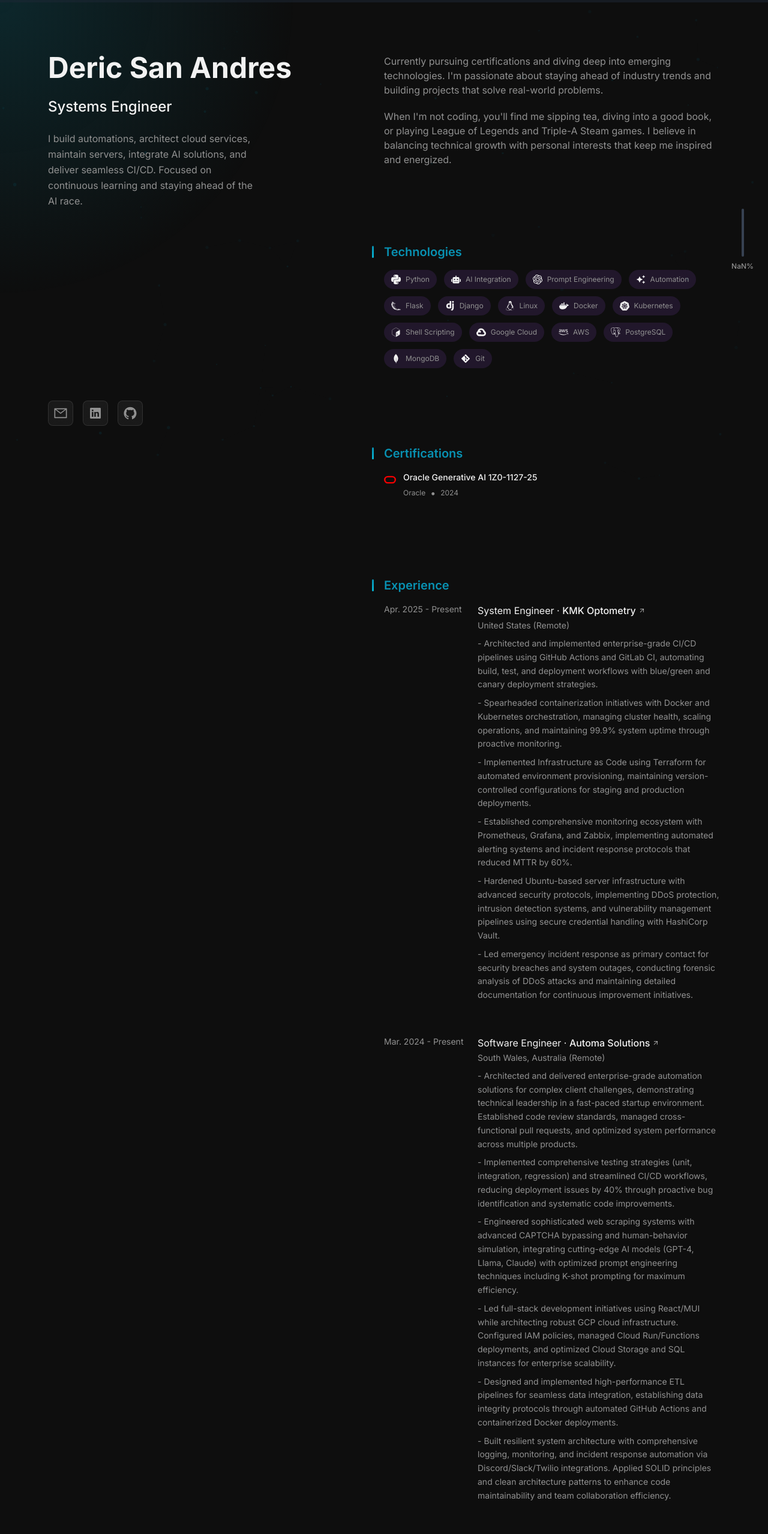
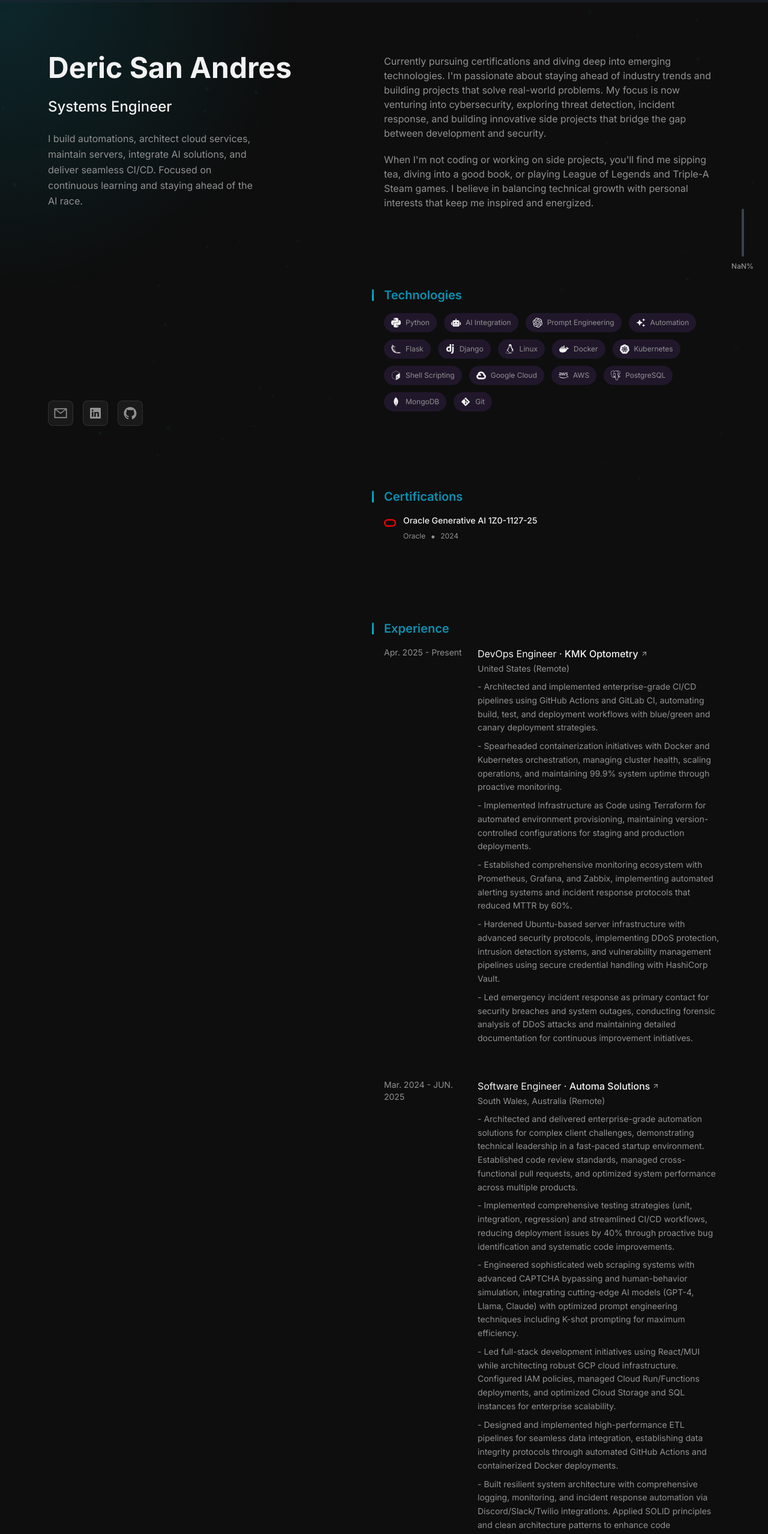
Before and after one commit to dericsanandres/modern-portfolio, a Next.js app: page / in a window 1280 px wide. Shown: the top 2558 px of the page at 60% size. Built offline with nearby package versions, Linux system fonts and the light colour scheme; no server answers.

Commit message:
feat: update experience to reflect DevOps Engineer role and adjust company details

```diff
--- a/src/components/Sections/About.tsx
+++ b/src/components/Sections/About.tsx
@@ -22,10 +22,10 @@ const About = (): React.JSX.Element => {
           .
         </p> */}
         <p>
-          Currently pursuing certifications and diving deep into emerging technologies. I'm passionate about staying ahead of industry trends and building projects that solve real-world problems.
+          Currently pursuing certifications and diving deep into emerging technologies. I'm passionate about staying ahead of industry trends and building projects that solve real-world problems. My focus is now venturing into cybersecurity, exploring threat detection, incident response, and building innovative side projects that bridge the gap between development and security.
         </p>
         <p>
-          When I'm not coding, you'll find me sipping tea, diving into a good book, or playing League of Legends and Triple-A Steam games. I believe in balancing technical growth with personal interests that keep me inspired and energized.
+          When I'm not coding or working on side projects, you'll find me sipping tea, diving into a good book, or playing League of Legends and Triple-A Steam games. I believe in balancing technical growth with personal interests that keep me inspired and energized.
         </p>
       </div>
     </section>
--- a/src/constants/experience.ts
+++ b/src/constants/experience.ts
@@ -1,8 +1,8 @@
 export const experience = [
   {
-    title: 'System Engineer',
+    title: 'DevOps Engineer',
     company: 'KMK Optometry',
-    companyUrl: '#',
+    companyUrl: 'https://boards.kmkoptometry.com',
     location: 'United States (Remote)',
     range: 'Apr. 2025 - Present',
     duties: [
@@ -19,7 +19,7 @@ export const experience = [
     company: 'Automa Solutions',
     companyUrl: 'https://automa.solutions',
     location: 'South Wales, Australia (Remote)',
-    range: 'Mar. 2024 - Present',
+    range: 'Mar. 2024 - JUN. 2025',
     duties: [
       'Architected and delivered enterprise-grade automation solutions for complex client challenges, demonstrating technical leadership in a fast-paced startup environment. Established code review standards, managed cross-functional pull requests, and optimized system performance across multiple products.',
       'Implemented comprehensive testing strategies (unit, integration, regression) and streamlined CI/CD workflows, reducing deployment issues by 40% through proactive bug identification and systematic code improvements.',
```
